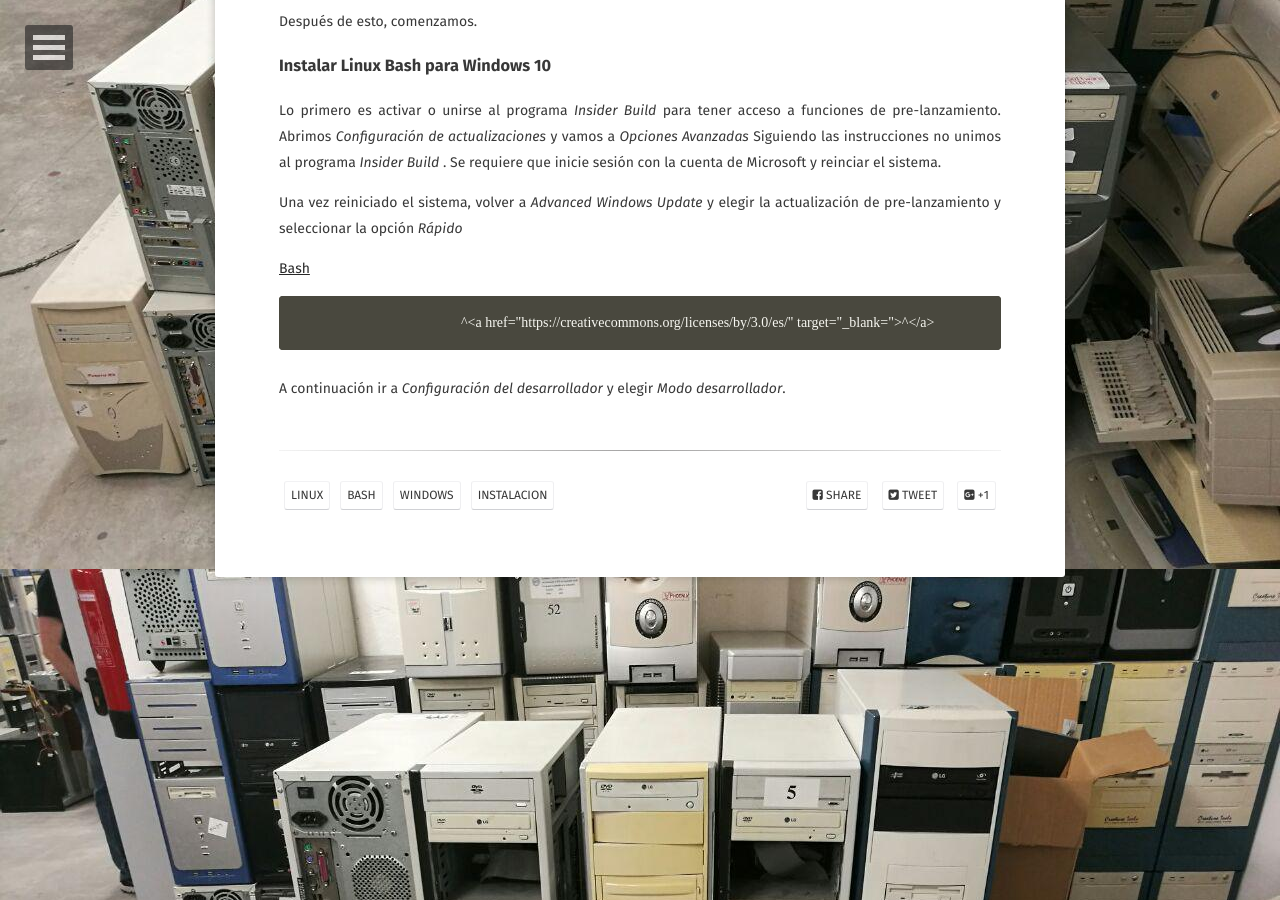
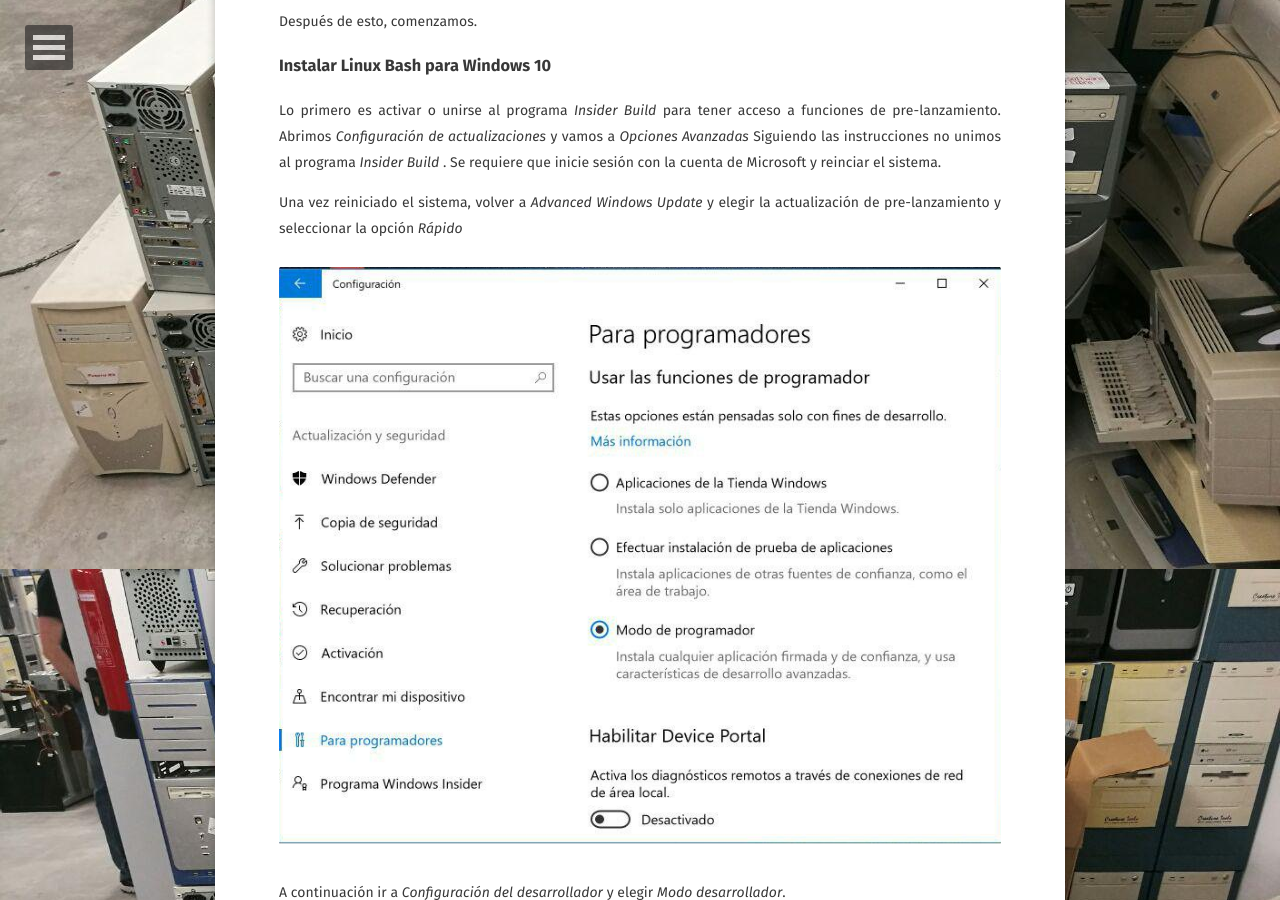
Before and after one commit to Makova/MakovaLibre, a Jekyll site: the page built from _posts/2017-04-02-instalar-bash-linux.md, in a window 1280 px wide and 900 px high, scrolled down 391 px. Built offline with Jekyll 4.4.1, drawn with Linux system fonts in a browser that asks for light colours; some web fonts are replaced.

Commit message:
HTML al final

```diff
--- a/_posts/2017-04-02-instalar-bash-linux.md
+++ b/_posts/2017-04-02-instalar-bash-linux.md
@@ -19,8 +19,8 @@ Lo primero es activar o unirse al programa *Insider Build* para tener acceso a f
 
 Una vez reiniciado el sistema, volver a *Advanced Windows Update* y elegir la actualización de pre-lanzamiento y seleccionar la opción *Rápido*
 
-<a href="https://github.com/Makova/MakovaLibre/assets/images/bash-windows10/Bash0.png" target="_blank">Bash</a>
-
-							^<a href="https://creativecommons.org/licenses/by/3.0/es/" target="_blank=">^</a>
+<figure>
+    <img src="/assets/images/bash-windows10/Bash0.png">
+</figure>
 
 A continuación ir a *Configuración del desarrollador* y elegir *Modo desarrollador*.
```
